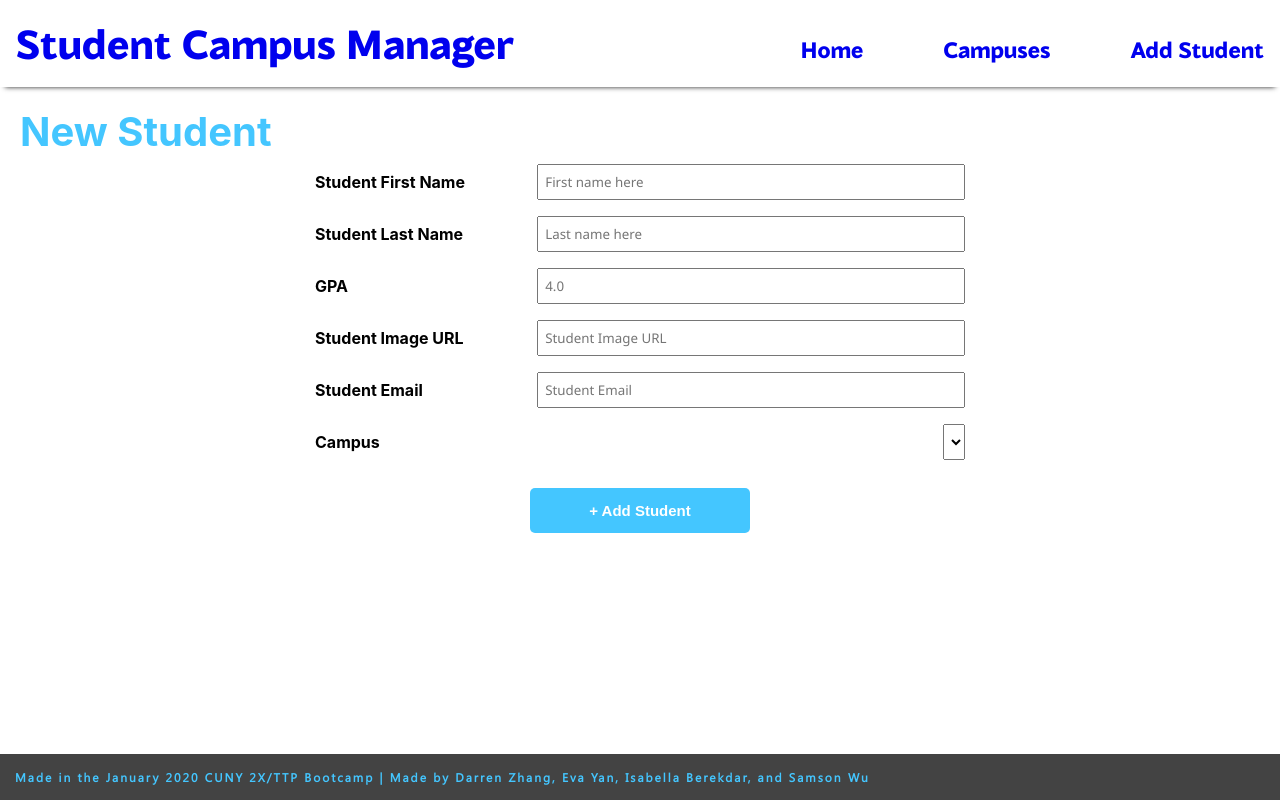
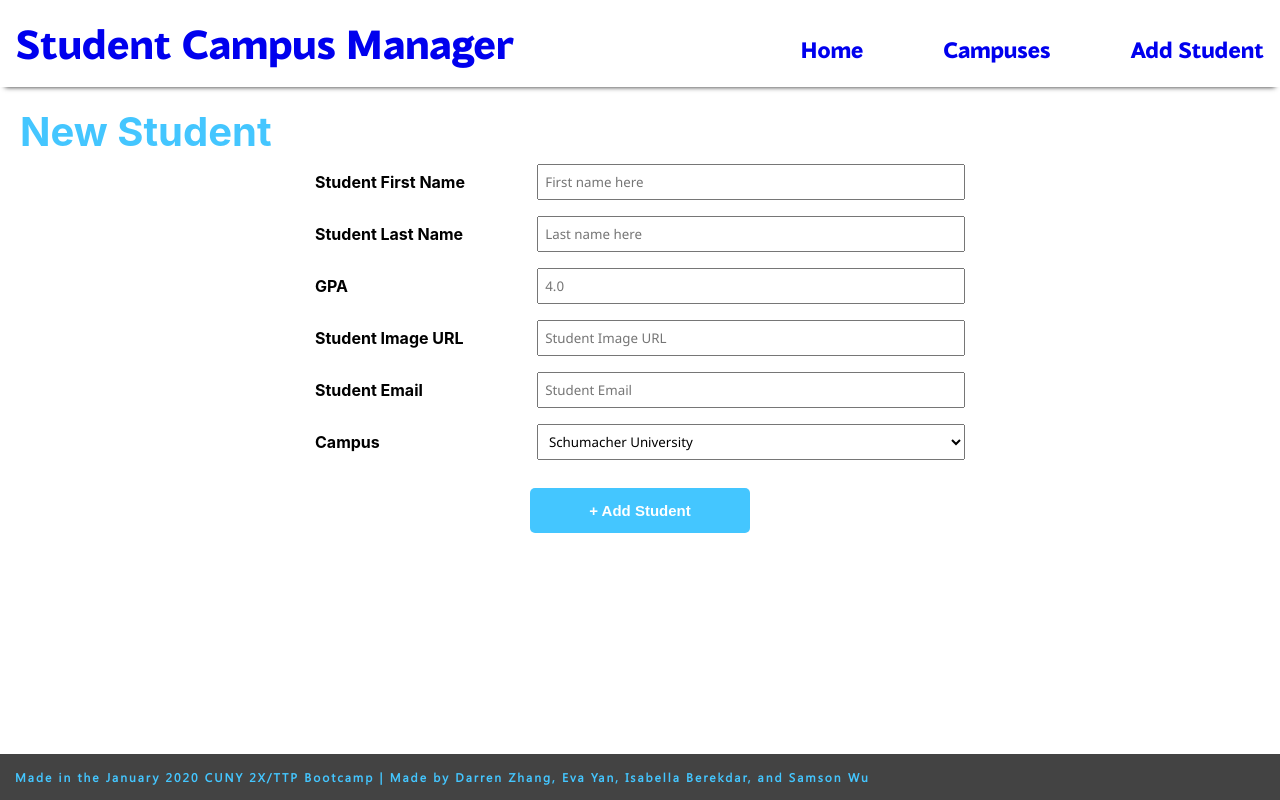
Before and after one commit to isabellab3/Student-Campus-Manager-Frontend, a React (Create React App) app: page /addstudent in a window 1280 px wide. Built offline with nearby package versions, Linux system fonts and the light colour scheme.

Commit message:
Added selector for choosing a campus in the AddStudent form

```diff
--- a/src/components/containers/AddStudent.jsx
+++ b/src/components/containers/AddStudent.jsx
@@ -52,7 +52,7 @@ class AddStudent extends Component {
 
 const mapState = state => {
   return {
-
+    campusesList: state.campusesReducer.allCampuses
   }
 }
 
--- a/src/components/views/AddStudentView.css
+++ b/src/components/views/AddStudentView.css
@@ -21,12 +21,12 @@
   font-weight: 700;
 }
 
-.form-row > input {
+.form-row > input, select {
   flex: 2;
   font-family: 'Segoe UI', Tahoma, Geneva, Verdana, sans-serif;
 }
 
-.form-row > input {
+.form-row > input, select {
   padding: 0.5em;
 }
 
--- a/src/components/views/AddStudentView.jsx
+++ b/src/components/views/AddStudentView.jsx
@@ -55,9 +55,9 @@ const AddStudentView = props => {
         <div className='form-row'>
           <label>Campus</label>
           <select type='text' name='campus' placeholder='Campus' onChange={props.handleChange}>
-{/*             {props.campusesList.map(campus => {
+            {props.campusesList.map(campus => {
               return <option value='campus.campusName'>{campus.campusName}</option>
-            })} */}
+            })}
           </select>
         </div>
         <input className='submit-button' type='submit' value='+ Add Student' />
```
